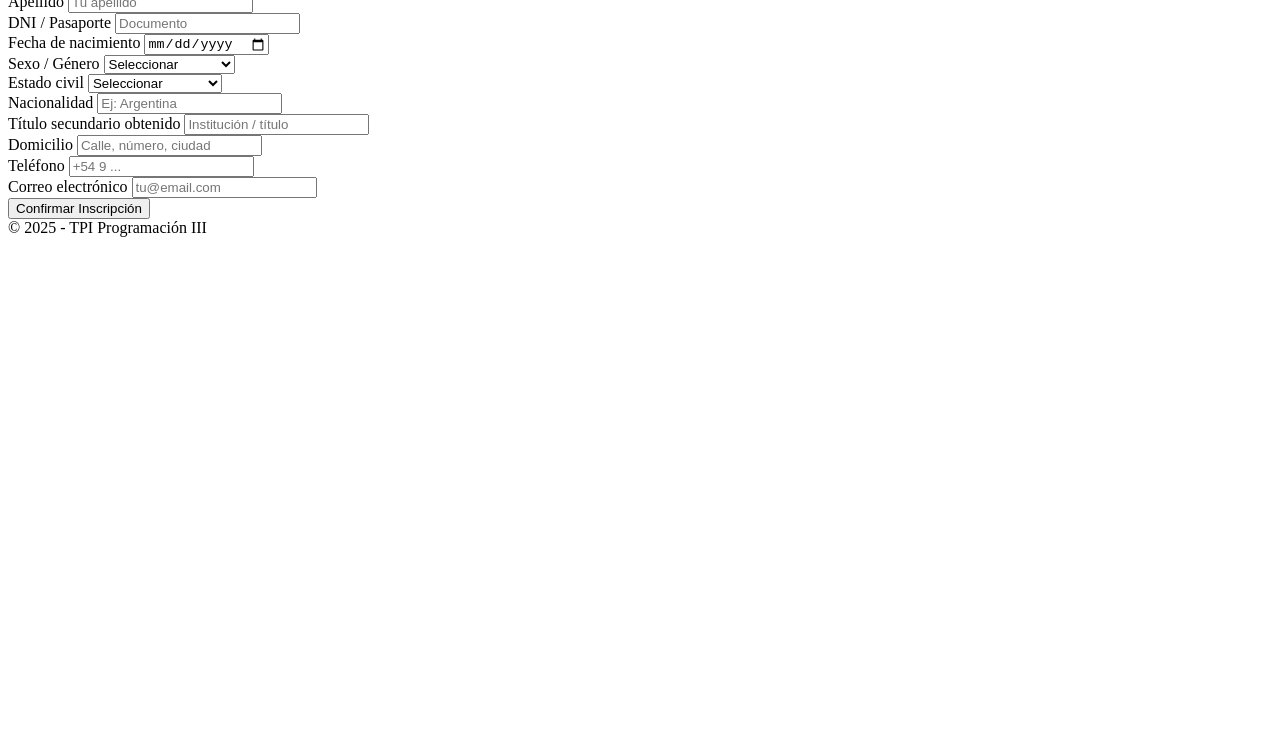
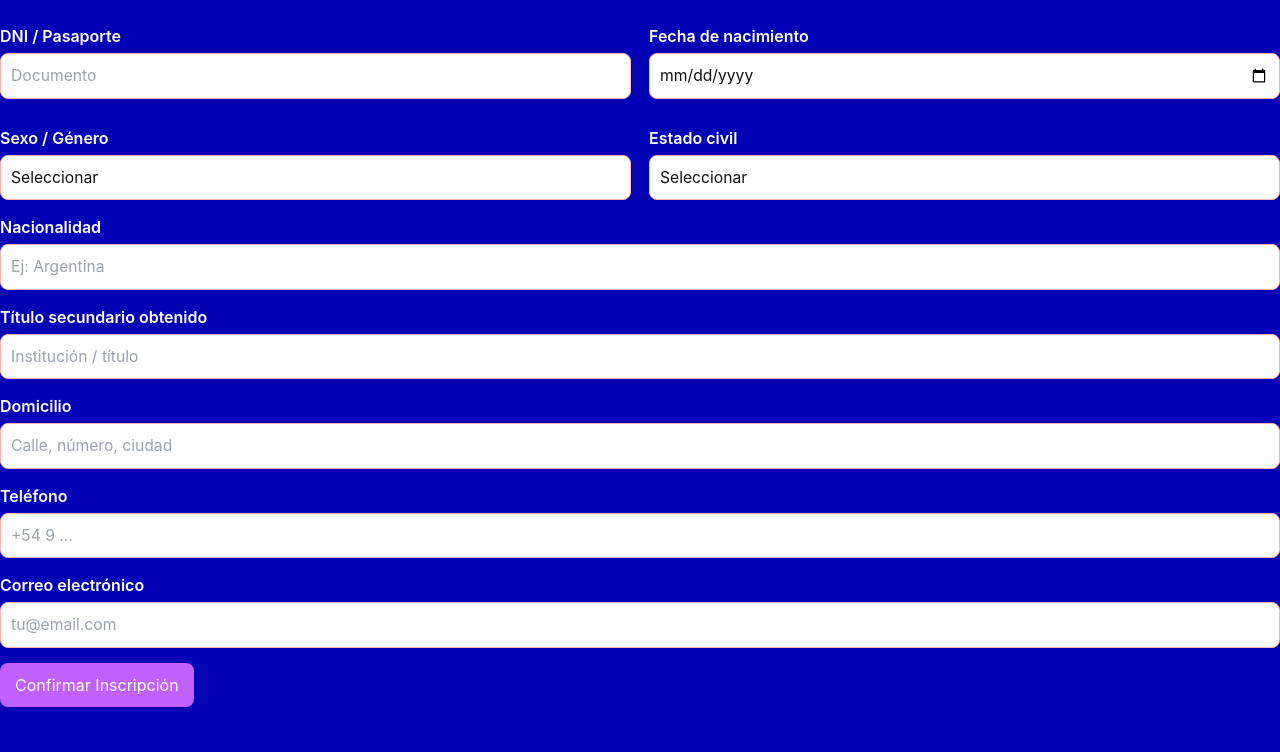
Before and after one commit to Julia-Serra/TPI-PROGRAMACIONIII, a plain HTML site: page inscripcion.html in a window 1280 px wide. Shown: the part 194-946 px from the top of the page. Before the commit the page ends 800 px from the top, so only its background shows below. Drawn offline with nearby package versions, Linux system fonts and the light colour scheme.

Commit message:
Diseno formulario

```diff
--- a/css/styles.css
+++ b/css/styles.css
@@ -8,7 +8,7 @@
     --primary: #c061ff;      /* color boton */
     --primary-dark: #9400FF; /* color click boton */
     --secondary: #A848C6;    /* -*/
-    --background: #0b0033;   /* Fondo */
+    --background: #0303b5;   /* Fondo */
     --white: #2f2c79; /* recuadro */
     --text: #ffffff; /* texto titutlo */
     --card-bg: #120044;
--- a/inscripcion.html
+++ b/inscripcion.html
@@ -1,10 +1,20 @@
-<!DOCTYPE html>
+
+ <!DOCTYPE html>
 <html lang="es">
 
 <head>
     <meta charset="UTF-8" />
     <meta name="viewport" content="width=device-width, initial-scale=1.0" />
     <title>Inscripción al Curso</title>
+
+     <!-- Bootstrap -->
+    <link href="https://cdn.jsdelivr.net/npm/bootstrap@5.3.2/dist/css/bootstrap.min.css" rel="stylesheet"/>
+
+    <!-- Estilos globales -->
+    <link rel="stylesheet" href="./css/styles.css"/>
+
+    <!-- Estilos exclusivos del admin -->
+    <link rel="stylesheet" href="./css/admin.css"/>
 </head>
 
 <body>
@@ -14,7 +24,7 @@
             <nav class="d-flex gap-3 align-items-center">
                 <!-- Usuario logueado -->
                 <a href="index.html" class="text-dark text-decoration-none fw-semibold nav-user">Inicio</a>
-                <a href="user-home.html" class="btn btn-outline-primary nav-user">Mi Cuenta</a>
+                <a href="user-home.html" class="btn btn-danger nav-user">Mi Cuenta</a>
                 <button class="btn btn-danger nav-user" onclick="logout()">Cerrar Sesión</button>
             </nav>
             <p id="courseText">Completá tus datos para inscribirte al curso seleccionado.</p>
```
